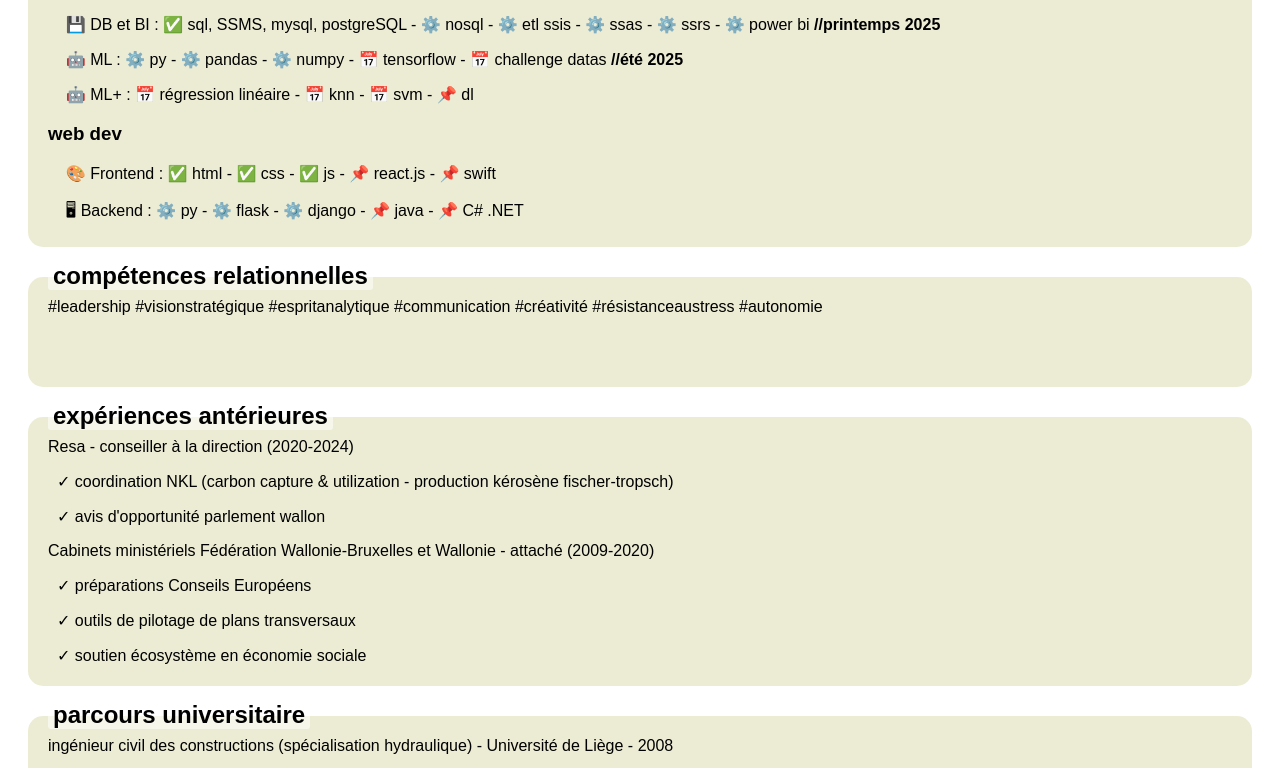
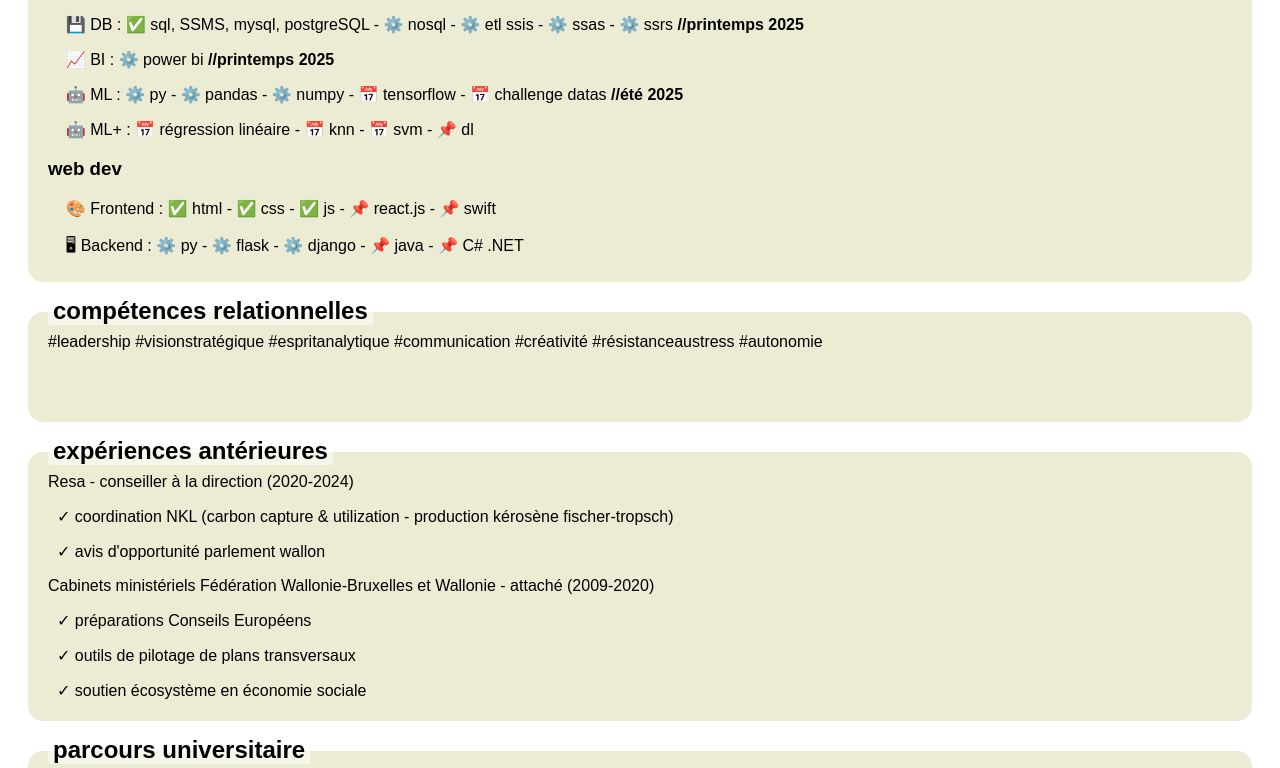
Before and after one commit to xxcb4000/Mon-CV, a plain HTML site: page index.html in a window 1280 px wide. Shown: the part 316-1084 px from the top of the page. Drawn offline with Linux system fonts and the light colour scheme.

```diff
--- a/index.html
+++ b/index.html
@@ -29,7 +29,8 @@
                 <p class="ongoing">(&#x2705;&#xFE0F; ok - &#x2699;&#xFE0F; en cours - &#x1F4C5;&#xFE0F; planifié - &#x1F4CC;&#xFE0F; un jour)</p>
                 <div>
                     <h3>data science</h3>
-                    <p>&nbsp &nbsp 💾 DB et BI : &#x2705;&#xFE0F; sql, SSMS, mysql, postgreSQL - &#x2699;&#xFE0F; nosql - &#x2699;&#xFE0F; etl ssis - &#x2699;&#xFE0F; ssas - &#x2699;&#xFE0F; ssrs - &#x2699;&#xFE0F; power bi <b>//printemps 2025</b></p>
+                    <p>&nbsp &nbsp 💾 DB : &#x2705;&#xFE0F; sql, SSMS, mysql, postgreSQL - &#x2699;&#xFE0F; nosql - &#x2699;&#xFE0F; etl ssis - &#x2699;&#xFE0F; ssas - &#x2699;&#xFE0F; ssrs <b>//printemps 2025</b></p>
+                    <p>&nbsp &nbsp 📈 BI : &#x2699;&#xFE0F; power bi <b>//printemps 2025</b></p>
                     <p>&nbsp &nbsp 🤖 ML : &#x2699;&#xFE0F; py - &#x2699;&#xFE0F; pandas - &#x2699;&#xFE0F; numpy - &#x1F4C5;&#xFE0F; tensorflow - &#x1F4C5;&#xFE0F; challenge datas <b>//été 2025</b></p>
                     <p>&nbsp &nbsp 🤖 ML+ : &#x1F4C5;&#xFE0F;  régression linéaire - &#x1F4C5;&#xFE0F;  knn - &#x1F4C5;&#xFE0F;  svm - &#x1F4CC;&#xFE0F; dl</p>
                 </div>
```
